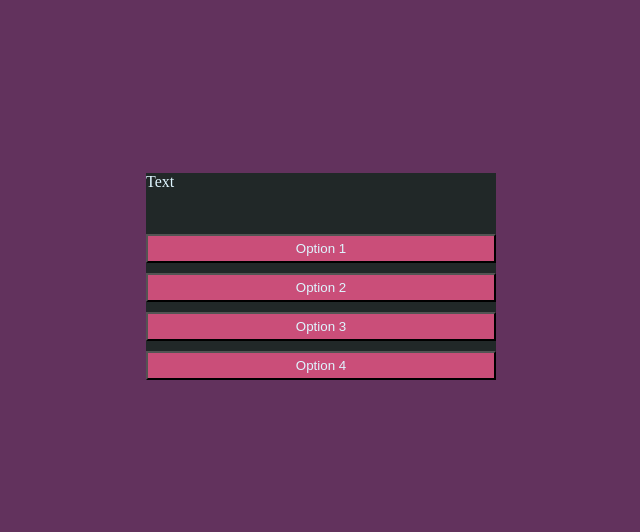
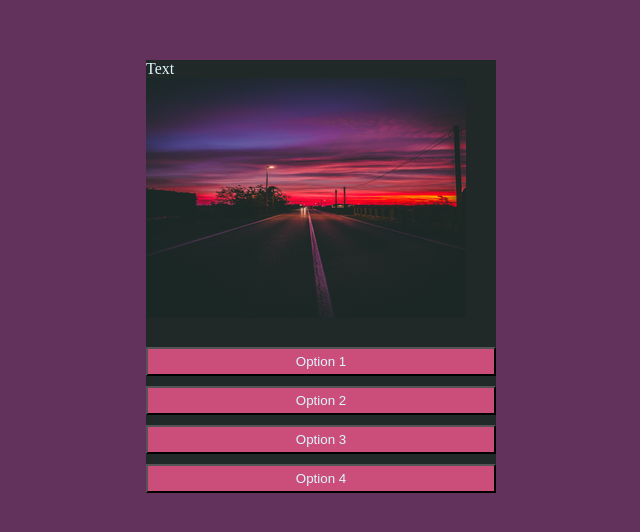
Before and after one commit to soithangsing/TextAdventure, a plain HTML site: page index.html in a window 1280 px wide. Shown: the part 124-656 px from the top of the page, without its empty margins (319-959 px from the left). Drawn offline with Linux system fonts and the light colour scheme; the site is published under a folder, as on GitHub Pages, so addresses that start at the root find nothing; a web font is replaced by a local one.

```diff
--- a/index.html
+++ b/index.html
@@ -11,7 +11,7 @@
     <div class="container">
       <div id="text">Text</div>
       <div id="image-container">
-        <img src="/assets/img/main-menu-pic.png" alt="" />
+        <img src="./assets/img/main-menu-pic.png" alt="" />
       </div>
       <div id="option-buttons" class="btn-grid">
         <button class="btn">Option 1</button>
```
